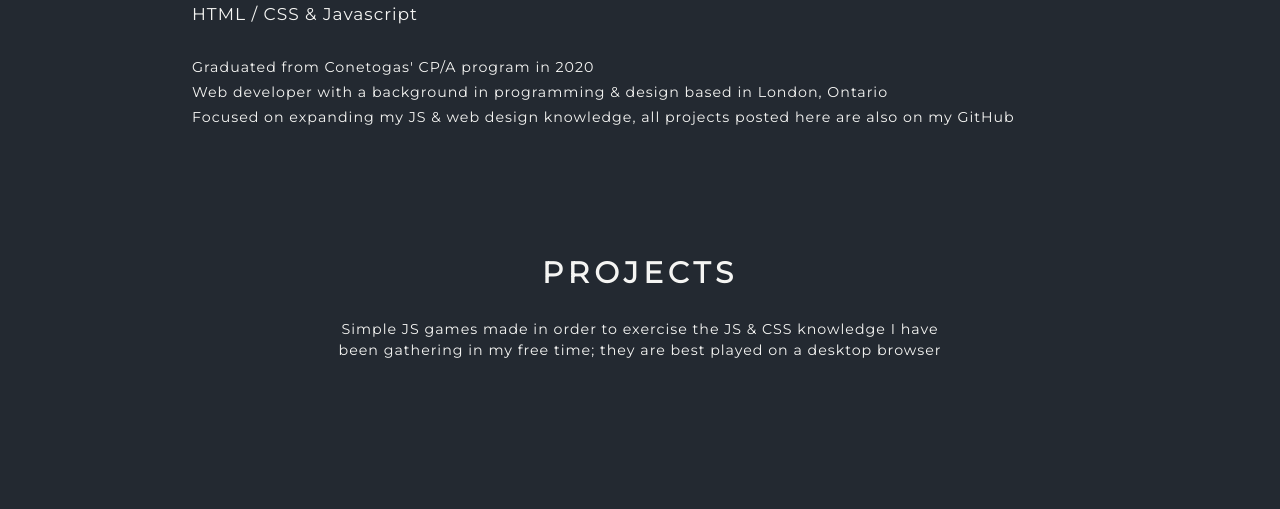
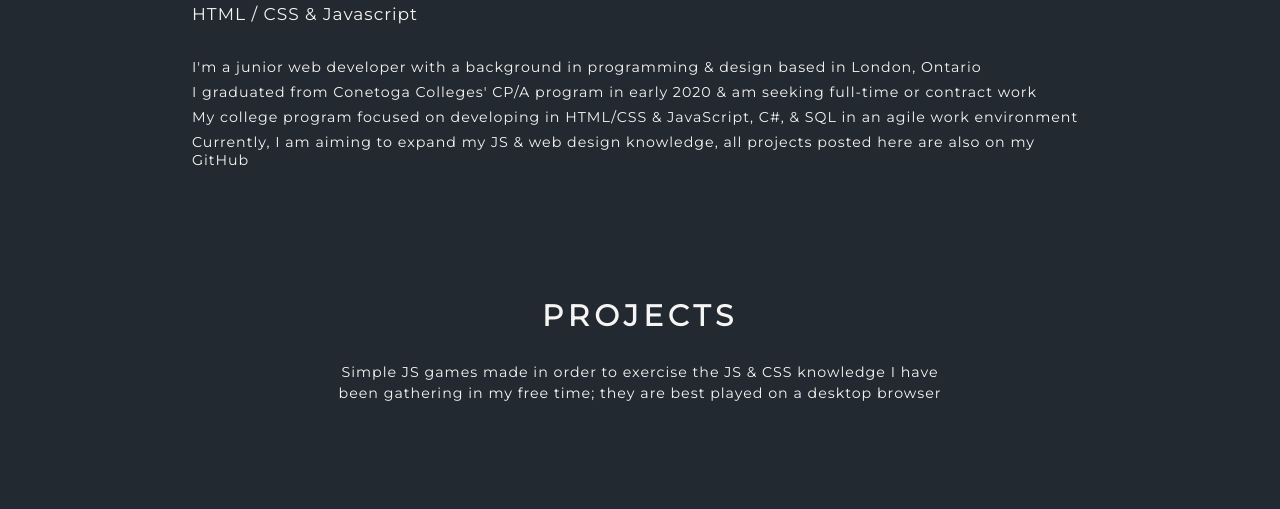
Before and after one commit to ALostCAWs/Keighly.ca, a plain HTML site: page public/index.html in a window 1280 px wide. Shown: the part 274-783 px from the top of the page. Drawn offline with Linux system fonts and the light colour scheme.

Commit message:
Updates bio

```diff
--- a/public/index.html
+++ b/public/index.html
@@ -34,9 +34,10 @@
       <h1>Keighly Hill,</h1>
       <h2>Junior Front-End Web Developer</h2>
       <h3>HTML / CSS & Javascript</h3>
-      <p>Graduated from Conetogas' CP/A program in 2020</p>
-      <p>Web developer with a background in programming & design based in London, Ontario</p>
-      <p>Focused on expanding my JS & web design knowledge, all projects posted here are also on my GitHub</p>
+      <p>I'm a junior web developer with a background in programming & design based in London, Ontario</p>
+      <p>I graduated from Conetoga Colleges' CP/A program in early 2020 & am seeking full-time or contract work</p>
+      <p>My college program focused on developing in HTML/CSS & JavaScript, C#, & SQL in an agile work environment</p>
+      <p>Currently, I am aiming to expand my JS & web design knowledge, all projects posted here are also on my GitHub</p>
     </article>
 
     <article>
```
